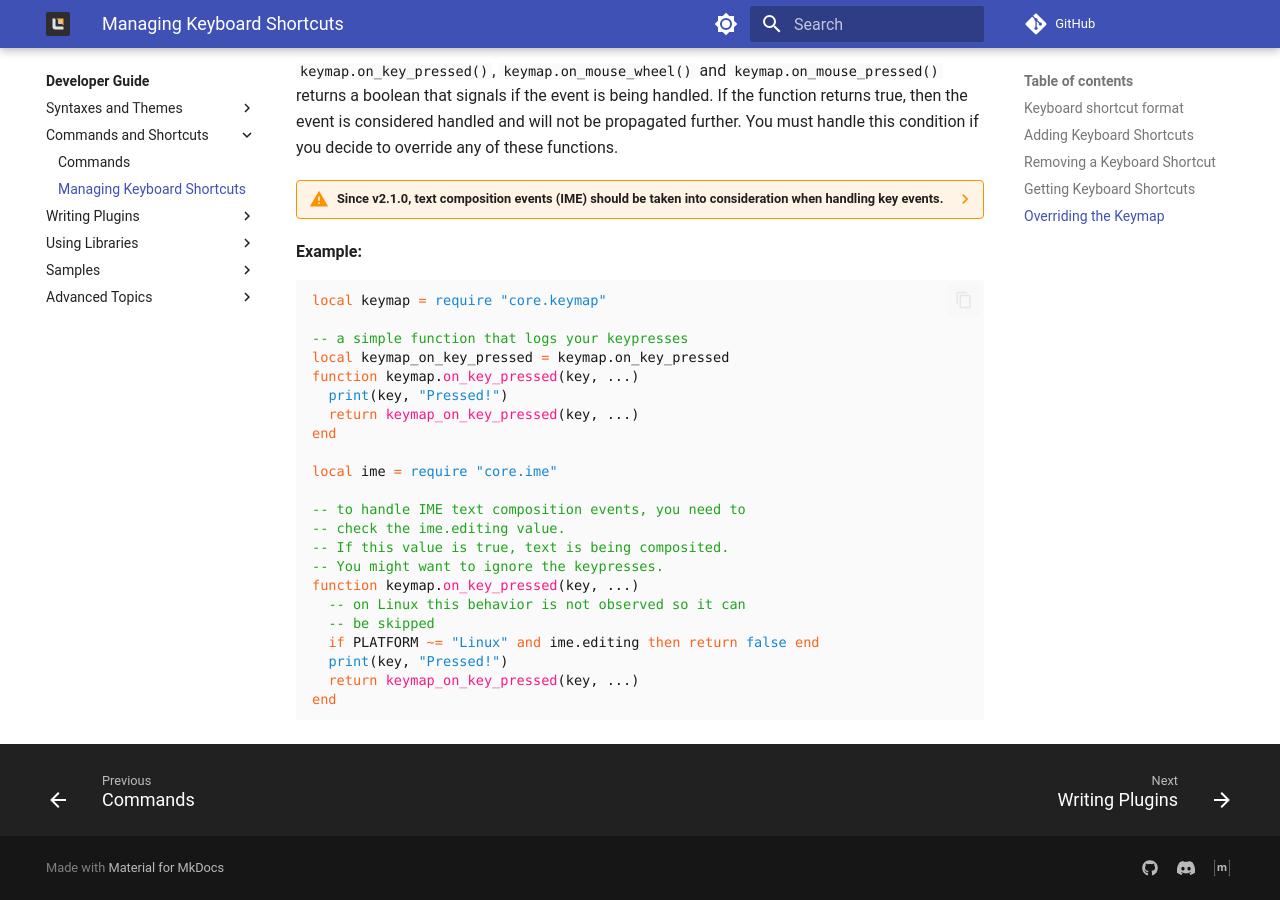
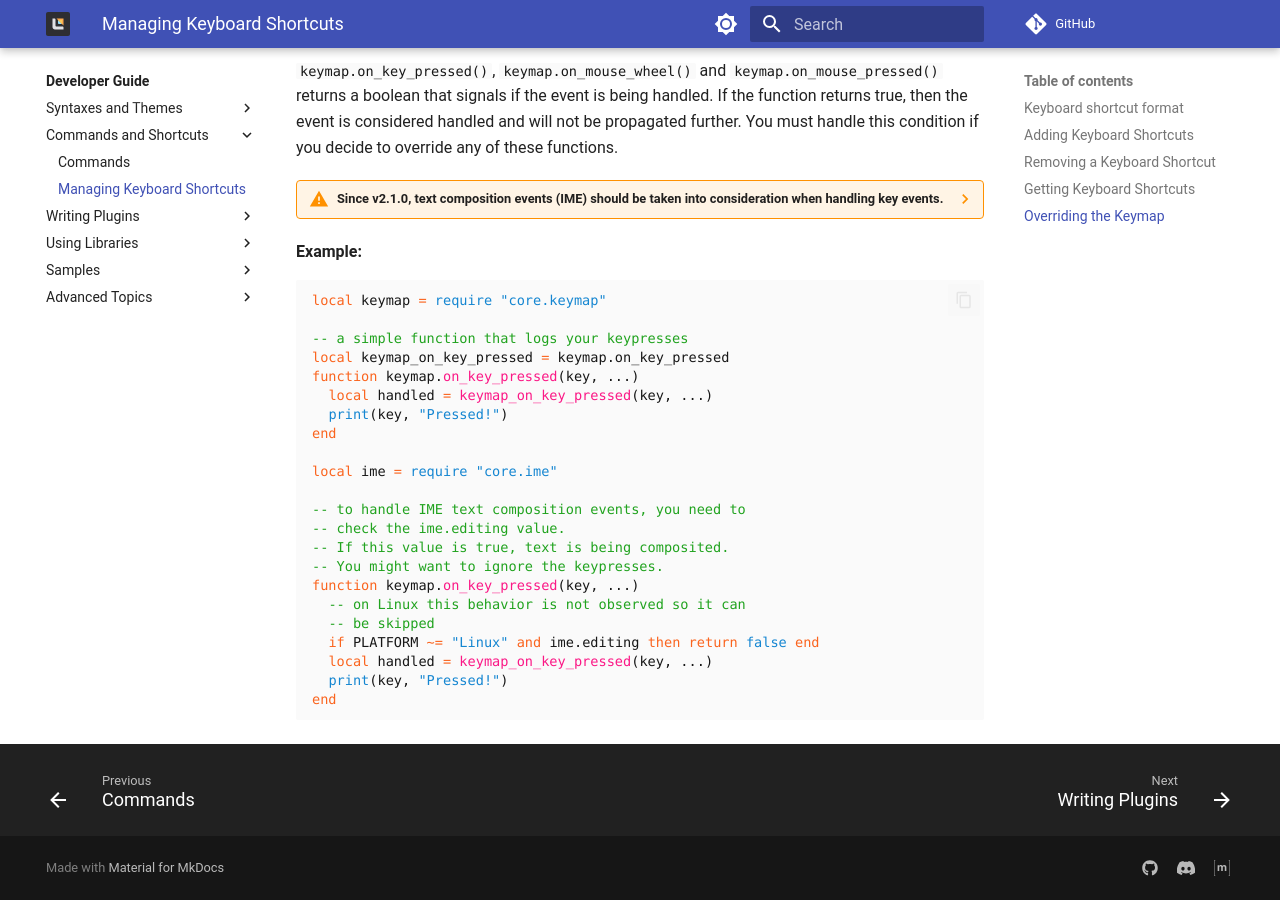
Before and after one commit to lite-xl/lite-xl.github.io, an MkDocs documentation site: the page built from docs/developer-guide/commands-and-shortcuts/managing-keyboard-shortcuts.md, in a window 1280 px wide and 900 px high, scrolled down 3042 px. Built offline with MkDocs 1.6.1 and Material for MkDocs 9.7.7, drawn with Linux system fonts in a browser that asks for light colours; plug-ins that fetch from the network failed and are left out; comment, search, counter and statistics services are not loaded; the version menu is left out.

Commit message:
keeping handled syntax

````diff
--- a/docs/developer-guide/commands-and-shortcuts/managing-keyboard-shortcuts.md
+++ b/docs/developer-guide/commands-and-shortcuts/managing-keyboard-shortcuts.md
@@ -156,8 +156,8 @@ local keymap = require "core.keymap"
 -- a simple function that logs your keypresses
 local keymap_on_key_pressed = keymap.on_key_pressed
 function keymap.on_key_pressed(key, ...)
+  local handled = keymap_on_key_pressed(key, ...)
   print(key, "Pressed!")
-  return keymap_on_key_pressed(key, ...)
 end
 
 local ime = require "core.ime"
@@ -170,8 +170,8 @@ function keymap.on_key_pressed(key, ...)
   -- on Linux this behavior is not observed so it can
   -- be skipped
   if PLATFORM ~= "Linux" and ime.editing then return false end
+  local handled = keymap_on_key_pressed(key, ...)
   print(key, "Pressed!")
-  return keymap_on_key_pressed(key, ...)
 end
 ```
 
````
